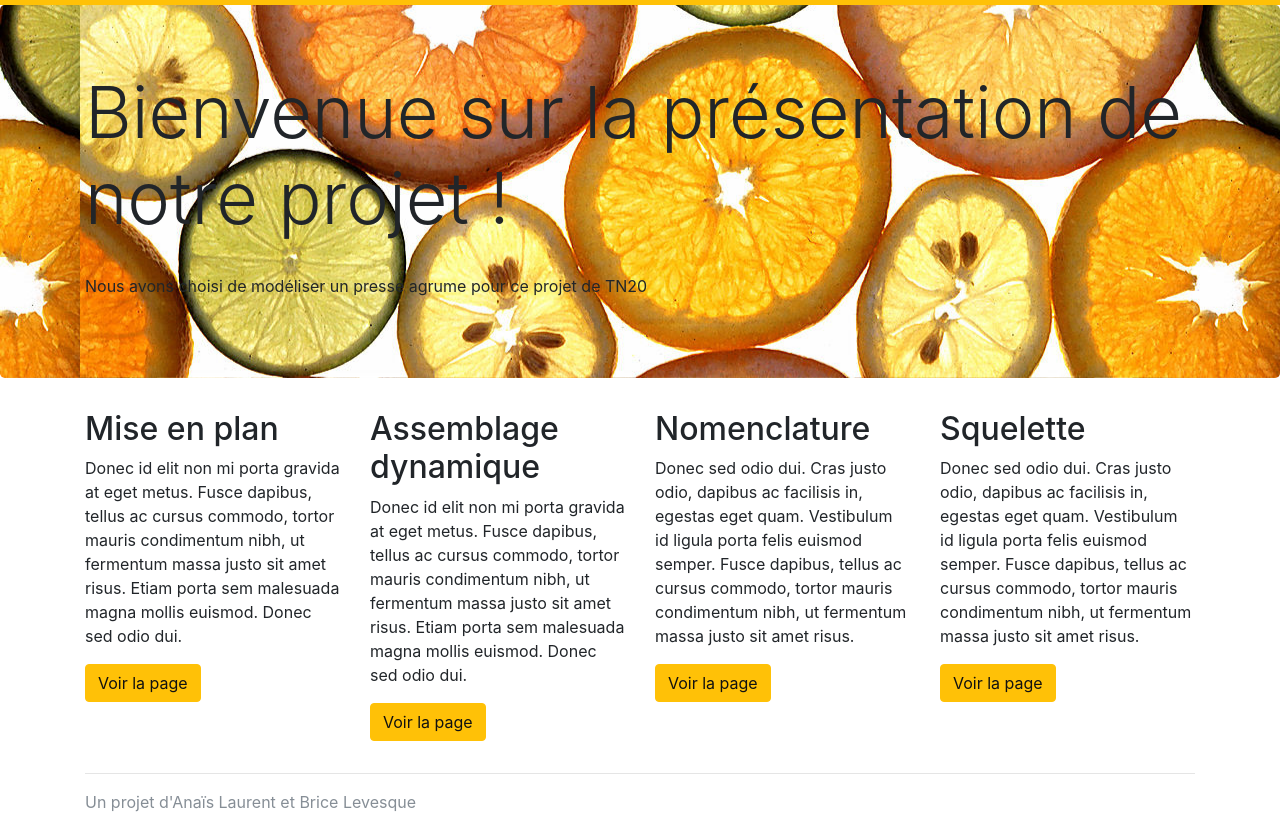
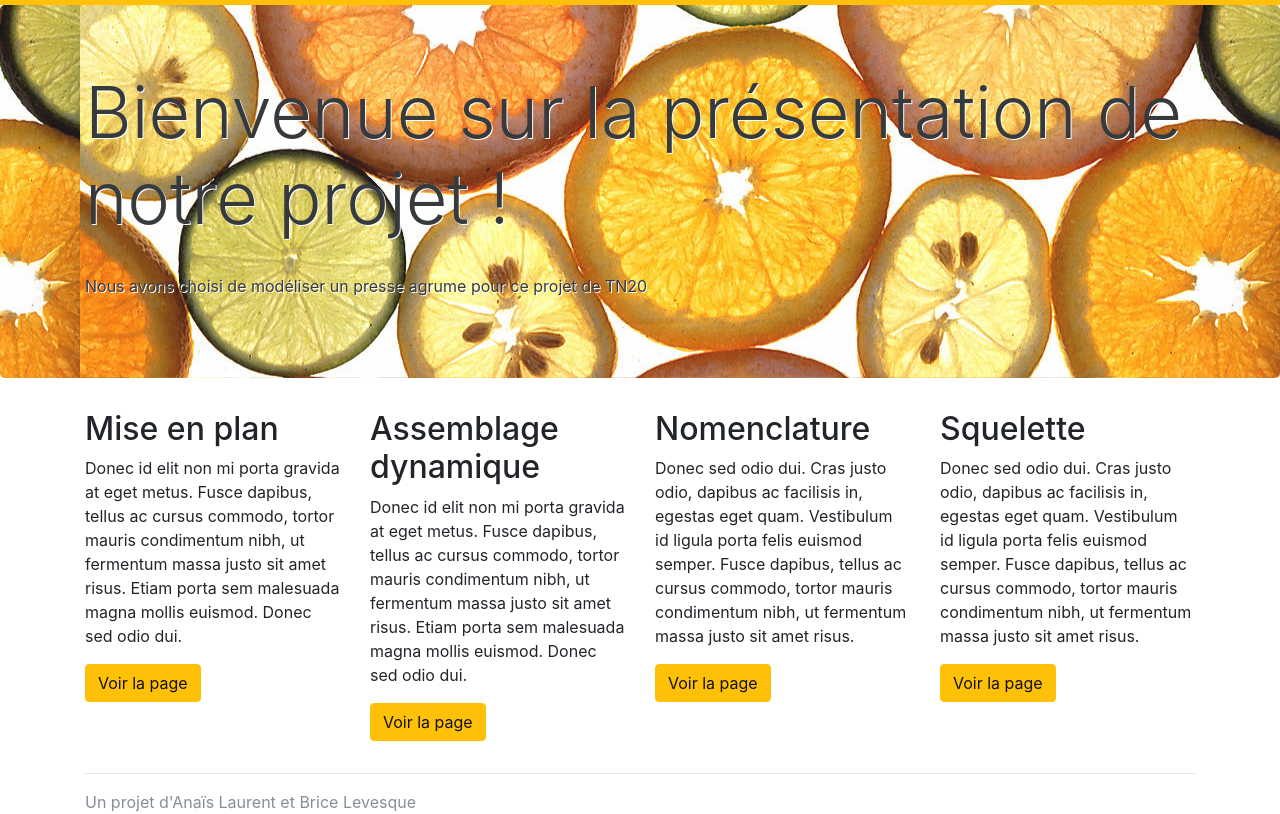
Before and after one commit to cocoacookieilike/tn20-site, a plain HTML site: page index.html in a window 1280 px wide. Shown: the part 51-865 px from the top of the page. Drawn offline with nearby package versions, Linux system fonts and the light colour scheme.

Commit message:
modif css

```diff
--- a/style.css
+++ b/style.css
@@ -2,6 +2,6 @@
 	background-image: url("./img/agrumo.jpg");
 	background-position: 100% 100%;
 	background-repeat: repeat;
-
-
+	opacity: 0.9;
+	text-shadow: 1px 1px #FFF;
 }
```
